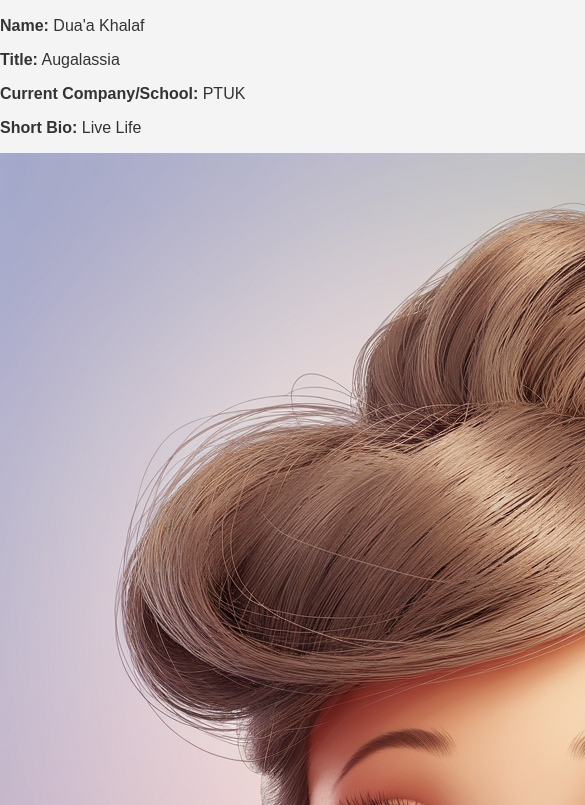
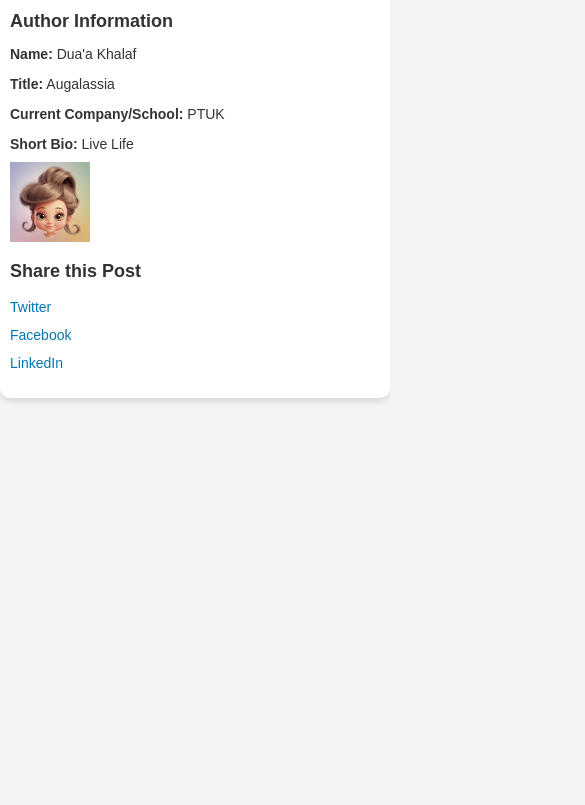
Before and after one commit to DoaaOsamaK/PersonalBlogWeb-Udacity, a plain HTML site: page static/postPage.html in a window 390 px wide. Shown: the part 142-947 px from the top of the page, 585 px wide, since content can reach past the window. After the commit the page ends 844 px from the top, so only its background shows below. Drawn offline with nearby package versions, Linux system fonts and the light colour scheme; files that its build step writes are made by us from their sources.

Commit message:
Edit Post page that contains the post data for the post page

```diff
--- a/static/postPage.html
+++ b/static/postPage.html
@@ -4,9 +4,8 @@
     <meta charset="UTF-8">
     <meta name="viewport" content="width=device-width, initial-scale=1.0">
     <title>Dua'a Blog</title>
-    <link rel="stylesheet" href="styles/maincss.css">
+    <link rel="stylesheet" href="../styles/maincss.css">
     <link rel="icon" href="../img/logo.png">
-
 </head>
 <body>
     <article class="blog-post">
@@ -24,9 +23,9 @@
         <section class="social-sharing">
             <h2>Share this Post</h2>
             <ul>
-                    <li><a href="#">Twitter</a></li>
-                    <li><a href="#">Facebook</a></li>
-                    <li><a href="#">LinkedIn</a></li>
+                <li><a href="https://www.Twitter.com">Twitter</a></li>
+                <li><a href="https://www.Facebook.com">Facebook</a></li>
+                <li><a href="https://www.linkedin.com/in/duaaosama/">LinkedIn</a></li>
             </ul>
         </section>
     </article>
--- a/styles/maincss.css
+++ b/styles/maincss.css
@@ -1,3 +1,3 @@
 @import 'homePage.css';
-@import 'second.css';
+@import 'postPage.css';
 @import 'third.css';
--- /dev/null
+++ b/styles/postPage.css
@@ -0,0 +1,118 @@
+/* General Styles */
+body {
+    font-family: Arial, sans-serif;
+    margin: 0;
+    padding: 0;
+    background-color: #f4f4f4;
+    color: #333;
+}
+
+a {
+    text-decoration: none;
+    color: inherit;
+}
+
+/* Blog Post Styles */
+.blog-post {
+    max-width: 900px;
+    margin: 20px auto;
+    background-color: white;
+    padding: 20px;
+    border-radius: 10px;
+    box-shadow: 0 4px 6px rgba(0, 0, 0, 0.1);
+}
+
+header h1 {
+    font-size: 32px;
+    margin-bottom: 20px;
+}
+
+section h2 {
+    font-size: 24px;
+    margin-bottom: 10px;
+}
+
+section p {
+    font-size: 16px;
+    margin-bottom: 10px;
+}
+
+img {
+    max-width: 100%;
+    height: auto;
+}
+
+/* Social Sharing Styles */
+.social-sharing ul {
+    list-style: none;
+    padding: 0;
+}
+
+.social-sharing ul li {
+    display: inline-block;
+    margin-right: 15px;
+}
+
+.social-sharing ul li a {
+    font-size: 18px;
+    color: #0077b5;
+}
+
+.social-sharing ul li a:hover {
+    color: #0056a0;
+}
+
+/* Responsive Styles */
+@media (max-width: 768px) {
+    .blog-post {
+        padding: 15px;
+    }
+
+    header h1 {
+        font-size: 28px;
+    }
+
+    section h2 {
+        font-size: 20px;
+    }
+
+    section p {
+        font-size: 14px;
+    }
+
+    .social-sharing ul li a {
+        font-size: 16px;
+    }
+}
+
+@media (max-width: 480px) {
+    .blog-post {
+        padding: 10px;
+    }
+
+    header h1 {
+        font-size: 24px;
+    }
+
+    section h2 {
+        font-size: 18px;
+    }
+
+    section p {
+        font-size: 14px;
+    }
+
+    .social-sharing ul li {
+        display: block;
+        margin-bottom: 10px;
+    }
+
+    .social-sharing ul li a {
+        font-size: 14px;
+    }
+
+    img {
+        width: 80px;
+        height: 80px;
+    }
+}
```
Also changed, not shown: styles/second.css (deleted). Lines whose indentation alone changed are shown as unchanged.
